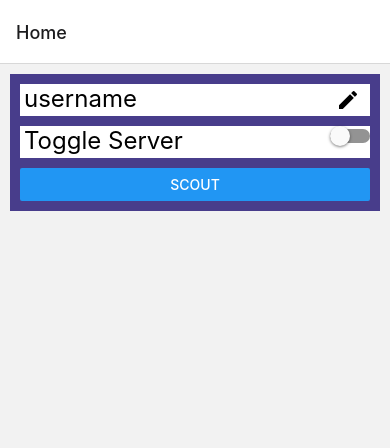
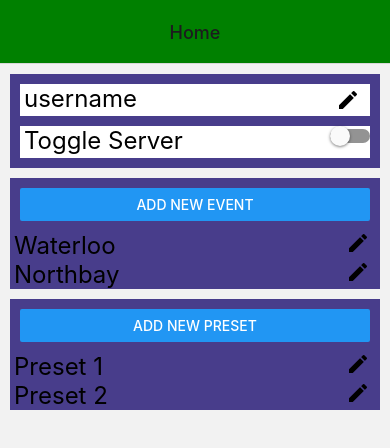
Before and after one commit to MattlDunn/ScoutApp, a React Native app: screen / in a window 390 px wide. Shown: the top 448 px of the page. Built offline with nearby package versions, Linux system fonts and the light colour scheme.

Commit message:
New screens for event and presets
Also installed paper

```diff
--- a/App.js
+++ b/App.js
@@ -1,27 +1,26 @@
 import React from 'react';
 import {StyleSheet} from 'react-native';
 import { NavigationContainer } from '@react-navigation/native';
+import { createNativeStackNavigator } from '@react-navigation/native-stack';
 import homeScreen from './screens/homeScreen';
-import ScoutNav from './routes/scoutStack'
-import matchScout from './screens/matchScout'
+import NewPresetScreen from './screens/newPresetScreen';
+import NewEvent from './screens/newEventScreen';
+
+const HomeNav = createNativeStackNavigator();
 
 const App = () => {
   return (
     <NavigationContainer>
-      <ScoutNav.Navigator initialRouteName = "Home">
-        <ScoutNav.Screen name = "Home" component = {homeScreen} />
-        <ScoutNav.Screen name = "Match Scout" component = {matchScout} />
-      </ScoutNav.Navigator>
+      <HomeNav.Navigator initialRouteName = "Home" screenOptions = {{ headerStyle: { backgroundColor: 'green', alignItems: 'center' }, headerTitleAlign: 'center' }}>
+        <HomeNav.Screen name = "Home" component = {homeScreen} />
+        <HomeNav.Screen name = "New Event" component = {NewEvent} />
+        <HomeNav.Screen name = "New Preset" component = {NewPresetScreen} />
+      </HomeNav.Navigator>
     </NavigationContainer>
   );
 };
 
 const styles = StyleSheet.create({
-  container: {
-    flex: 1,
-    justifyContent: 'center',
-    alignItems: 'center',
-  },
 
 });
 
--- a/package.json
+++ b/package.json
@@ -17,6 +17,7 @@
     "react": "17.0.2",
     "react-native": "0.66.4",
     "react-native-gesture-handler": "^2.1.0",
+    "react-native-paper": "^4.11.2",
     "react-native-reanimated": "^2.2.4",
     "react-native-safe-area-context": "^3.3.2",
     "react-native-screens": "^3.10.1",
--- a/screens/homeScreen.js
+++ b/screens/homeScreen.js
@@ -8,6 +8,12 @@ const HomeScreen = ({ navigation }) => {
   const [username, setUsername] = useState("username");
   const [usernameText, setUsernameText] = useState("");
 
+  const [isServer, setIsServer] = useState(false);
+
+  const [eventList, setEventList] = useState(["Waterloo", "Northbay"]);
+
+  const [presetList, setPresetList] = useState(["Preset 1", "Preset 2"]);
+
   function confirmUsername(newName) {
     setIsEditUsername(false);
     setUsername(newName);
@@ -17,7 +23,7 @@ const HomeScreen = ({ navigation }) => {
   return (
     <View style = {styles.container}>
 
-      <View style = {styles.adminContainer}>
+      <View style = {styles.section}>
         {
           isEditUsername ?
           <View style = {styles.usernameContainer}>
@@ -33,14 +39,45 @@ const HomeScreen = ({ navigation }) => {
 
         <View style = {styles.toggleServerContainer}>
           <Text style = {styles.basicText}>Toggle Server</Text>
-          <Switch style = {styles.serverSwitch}></Switch>
-        </View>
-
-        <View style = {styles.scoutBtnContainer}>
-          <Button title = "scout" onPress = {() => navigation.navigate('Match Scout')}></Button>
+          <Switch style = {styles.serverSwitch} value = {isServer} onValueChange = {() => setIsServer(!isServer)}></Switch>
         </View>
 
       </View>
+
+      <View style = {styles.section}>
+
+        <View style = {styles.newBtns}>
+          <Button title = "Add New Event" onPress = {() => navigation.navigate('New Event')}></Button>
+        </View>
+
+        {
+          eventList.map((item, key) => (
+          <View>
+              <Text style = {styles.basicText} key = {key}>{ item }</Text>
+              <Icon style = {styles.editNameButton} name = "edit" size = {24} color = "black"></Icon>
+          </View>
+          ))
+        }
+
+      </View>
+
+      <View style = {styles.section}>
+
+        <View style = {styles.newBtns}>
+          <Button title = "Add New Preset" onPress = {() => navigation.navigate('New Preset')}></Button>
+        </View>
+
+        {
+          presetList.map((item, key) => (
+          <View>
+            <Text style = {styles.basicText} key = {key}>{ item }</Text>
+            <Icon style = {styles.editNameButton} name = "edit" size = {24} color = "black"></Icon>
+          </View>
+          ))
+        }
+
+      </View>
+
 
     </View>
   );
@@ -52,10 +89,11 @@ const styles = StyleSheet.create({
     alignItems: 'center',
   },
 
-  adminContainer: {
+  section: {
     margin: 10,
+    marginBottom: 0,
     alignSelf: 'stretch',
-    backgroundColor: 'darkslateblue'
+    backgroundColor: 'darkslateblue',
   },
 
   usernameContainer: {
@@ -65,7 +103,7 @@ const styles = StyleSheet.create({
     margin: 10,
     marginBottom: 5,
     backgroundColor: '#fff',
-    height: 32
+    height: 32,
   },
 
   basicText: {
@@ -82,7 +120,7 @@ const styles = StyleSheet.create({
     height: 32,
     textAlignVertical: 'center',
     padding: 1,
-    paddingLeft: 4
+    paddingLeft: 4,
   },
 
   editNameButton: {
@@ -93,14 +131,13 @@ const styles = StyleSheet.create({
   confirmNameButton: {
     right: 10,
     position: 'absolute',
-    color: 'green'
+    color: 'green',
   },
 
   toggleServerContainer: {
     backgroundColor: '#fff',
     margin: 10,
     marginTop: 5,
-    marginBottom: 5,
     height: 32,
     flexDirection: 'row',
   },
@@ -110,11 +147,10 @@ const styles = StyleSheet.create({
     position: 'absolute',
   },
 
-  scoutBtnContainer: {
+  newBtns: {
     alignSelf: 'stretch',
     margin: 10,
-    marginTop: 5,
-  },
+  }
 
 });
 
--- /dev/null
+++ b/screens/newEventScreen.js
@@ -0,0 +1,21 @@
+import React from 'react';
+import {View, StyleSheet, Text, Button} from 'react-native';
+
+const NewEventScreen = () => {
+  return (
+    <View style = {styles.container}>
+        <Button title = "oof"></Button>
+    </View>
+  );
+};
+
+const styles = StyleSheet.create({
+  container: {
+    flex: 1,
+    justifyContent: 'center',
+    alignItems: 'center',
+  },
+
+});
+
+export default NewEventScreen;
--- /dev/null
+++ b/screens/newPresetScreen.js
@@ -0,0 +1,83 @@
+import React, { useState } from 'react';
+import {View, StyleSheet, Text, Button} from 'react-native';
+import { TouchableOpacity } from 'react-native-gesture-handler';
+
+const NewPresetScreen = ({ navigation }) => {
+
+  function DisplayMetric(props) {
+    console.log(props.item)
+    console.log(props.item.type)
+    if (props.item.type == "header") {
+      console.log(props.item)
+      return (
+        <Text style = { styles.basicText }>{ props.item.name }</Text>
+      );
+    } else {
+      return (
+        <Text style = { styles.basicText }>OOPS</Text>
+      );
+    }
+  }
+
+  React.useLayoutEffect(() => {
+    navigation.setOptions({
+      headerRight: () => (
+        <TouchableOpacity>
+          <Text>Save</Text>
+        </TouchableOpacity>
+      ),
+    });
+  }, [navigation]);
+
+  const defMetrics = [
+    {
+      type: "header",
+      name: "auto"
+    },
+    {
+      type: "header",
+      name: "tele"
+    }
+  ];
+
+  const [metrics, setMetrics] = useState(defMetrics);
+
+  return (
+    <View style = {styles.container}>
+
+      {
+        metrics.map((item, key) => (
+        <DisplayMetric style = {styles.metricSection} key = { key } item = { item } />
+        ))
+      }
+
+    </View>
+  );
+};
+
+const styles = StyleSheet.create({
+  container: {
+    flex: 1,
+    alignItems: 'center',
+  },
+
+  metricSection: {
+    backgroundColor: 'darkslateblue',
+    alignSelf: "stretch",
+  },
+
+  basicText: {
+    fontSize: 24,
+    alignSelf: 'stretch',
+    paddingLeft: 4,
+    marginRight: 10,
+    color: 'black',
+  },
+
+  saveBtn: {
+    color: '#0000000',
+  },
+
+});
+
+export default NewPresetScreen;
```
Also changed, not shown: 1 other file (tests, documents, lock files or other folders).
